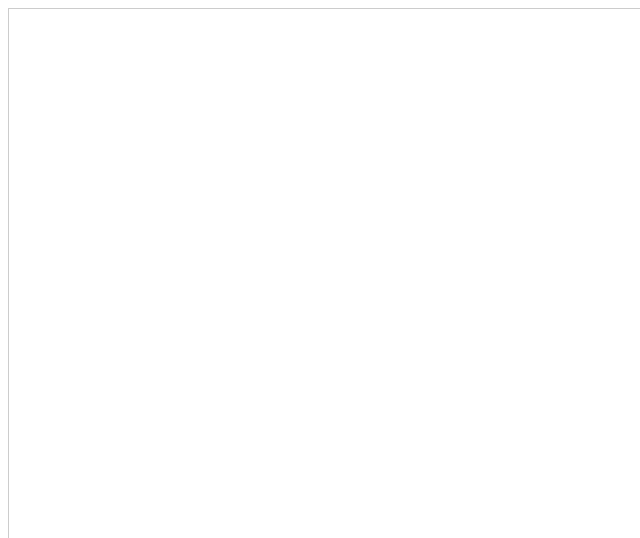
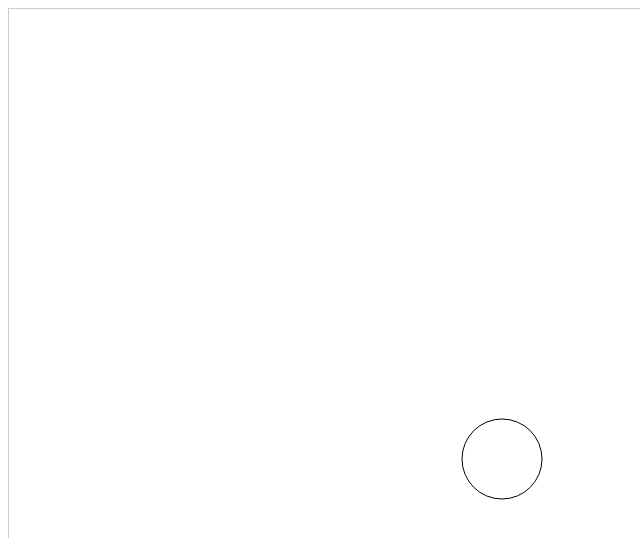
Before and after one commit to isaacyule/canvas_game, a plain HTML site: page index.html in a window 1280 px wide. Shown: the top 538 px of the page, without its empty margins (0-640 px from the left). Drawn offline with Linux system fonts and the light colour scheme.

Commit message:
my circle moves better than yours

```diff
--- a/index.html
+++ b/index.html
@@ -3,10 +3,10 @@
 <head>
 	<title>Canvas Game</title>
 	<link rel="stylesheet" type="text/css" href="style.css">
-	<script type="text/javascript" src="script.js"></script>
 </head>
 <body>
 	<canvas id="canvas" width="1600" height="900"></canvas>
 </body>
 
+<script type="text/javascript" src="script.js"></script>
 </html>
--- a/script.js
+++ b/script.js
@@ -0,0 +1,23 @@
+const canvas = document.getElementById("canvas");
+const ctx = canvas.getContext("2d");
+
+let x = 100;
+
+const drawCircle = () => {
+	if (x > 600) {
+		x = 100;
+	} else {
+		x += 3;
+	}
+
+	ctx.beginPath();
+	ctx.arc(x,450,40,0,2*Math.PI);
+	ctx.stroke();
+}
+
+const oncePerFrame = () => {
+	ctx.clearRect(0, 0, 1600, 900);
+	drawCircle();
+}
+
+setInterval(oncePerFrame, 1000 / 60);
```
